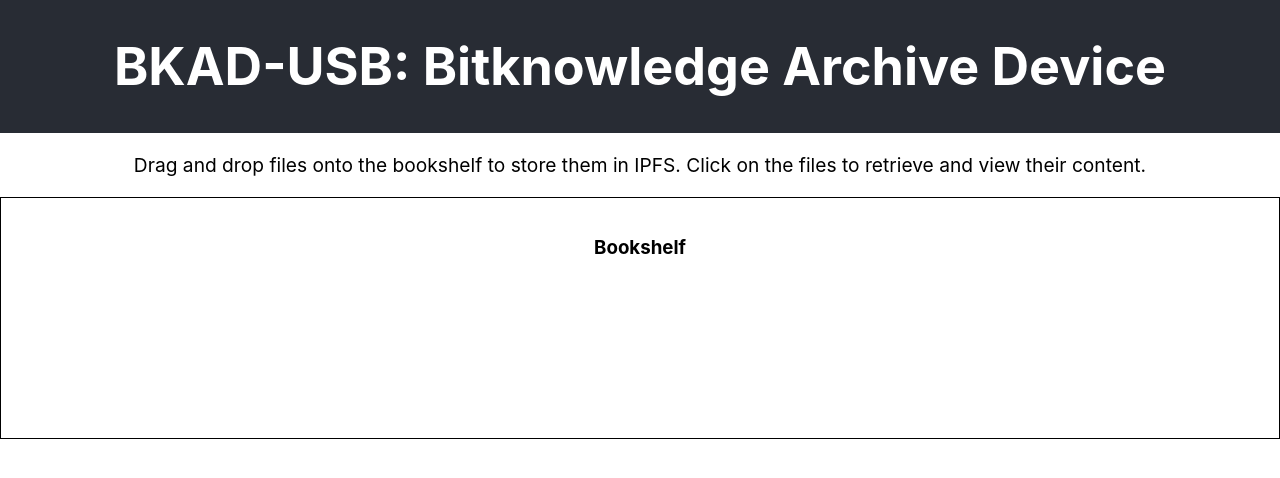
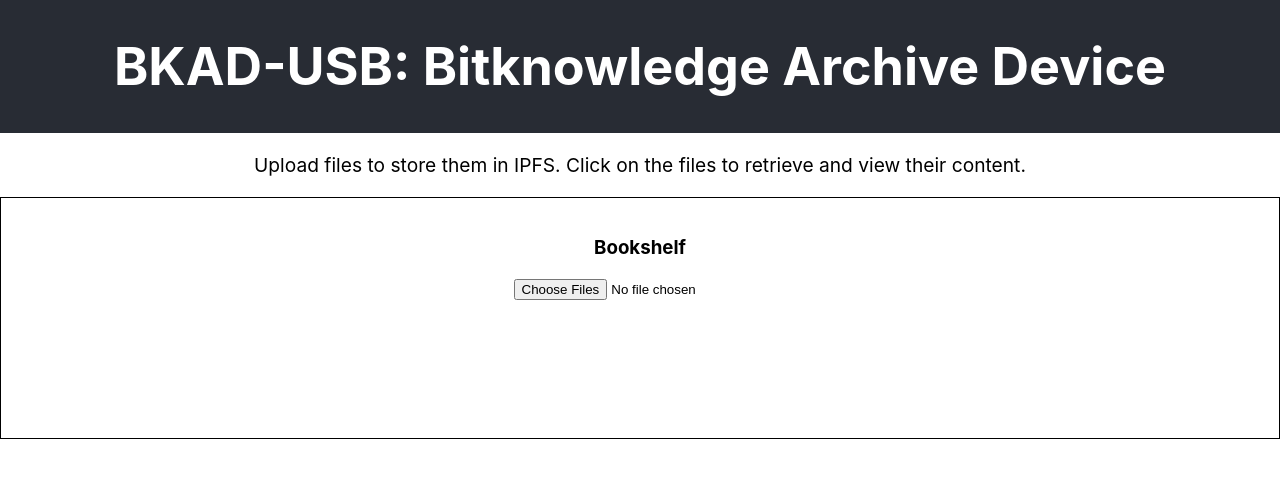
Before and after one commit to bitk1/BKAD-USB, a React (Create React App) app in the folder bkad-usb-react/: page / in a window 1280 px wide. Shown: the top 478 px of the page. Built offline with nearby package versions, Linux system fonts and the light colour scheme; what ipfs-http-client would draw is missing.

Commit message:
Add upload button for file upload functionality

```diff
--- a/bkad-usb-react/src/App.js
+++ b/bkad-usb-react/src/App.js
@@ -8,7 +8,7 @@ function App() {
             <header className="App-header">
                 <h1>BKAD-USB: Bitknowledge Archive Device</h1>
             </header>
-            <p>Drag and drop files onto the bookshelf to store them in IPFS. Click on the files to retrieve and view their content.</p>
+            <p>Upload files to store them in IPFS. Click on the files to retrieve and view their content.</p>
             <Bookshelf />
         </div>
     );
--- a/bkad-usb-react/src/Bookshelf.js
+++ b/bkad-usb-react/src/Bookshelf.js
@@ -6,10 +6,8 @@ const ipfs = create({ host: 'localhost', port: '5001', protocol: 'http' });
 const Bookshelf = () => {
     const [files, setFiles] = useState([]);
 
-    const handleDrop = async (event) => {
-        event.preventDefault();
-        console.log('File(s) dropped');
-        const uploadedFiles = event.dataTransfer.files;
+    const handleFileUpload = async (event) => {
+        const uploadedFiles = event.target.files;
         for (let i = 0; i < uploadedFiles.length; i++) {
             const file = uploadedFiles[i];
             console.log('Uploading file:', file.name);
@@ -20,12 +18,9 @@ const Bookshelf = () => {
     };
 
     return (
-        <div
-            onDrop={handleDrop}
-            onDragOver={(event) => event.preventDefault()}
-            style={{ border: '1px solid black', padding: '20px', minHeight: '200px', marginTop: '20px' }}
-        >
+        <div style={{ border: '1px solid black', padding: '20px', minHeight: '200px', marginTop: '20px' }}>
             <h3>Bookshelf</h3>
+            <input type="file" multiple onChange={handleFileUpload} />
             <div>
                 {files.map((file, index) => (
                     <div key={index} onClick={async () => {
```
